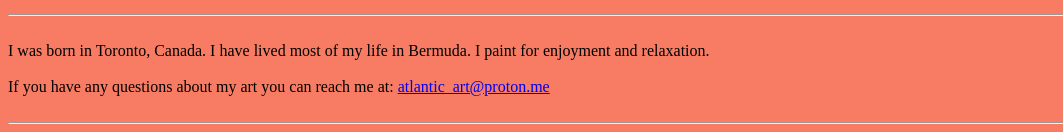
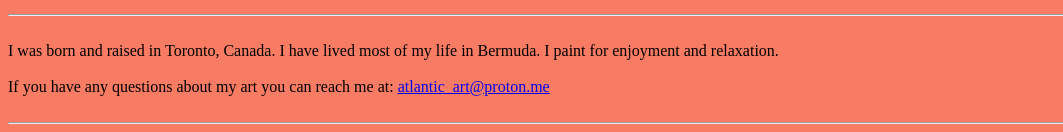
Before and after one commit to atlanticart/atlanticart, a plain HTML site: page index.html in a window 1280 px wide. Shown: the part 329-461 px from the top of the page, without its empty margins (0-1063 px from the left). Drawn offline with Linux system fonts and the light colour scheme.

Commit message:
Update index.html

```diff
--- a/index.html
+++ b/index.html
@@ -22,7 +22,7 @@ body {
 <div><hr /><font size="3"><span style="font-family:times new roman,serif"><br /></span></font>
 </div>
 <div>
-     <font size="3"><span style="font-family:times new roman,serif">I was born in Toronto, Canada.  I have lived most of my life in Bermuda.  I paint for enjoyment and relaxation.</span></font><br /><br />
+     <font size="3"><span style="font-family:times new roman,serif">I was born and raised in Toronto, Canada.  I have lived most of my life in Bermuda.  I paint for enjoyment and relaxation.</span></font><br /><br />
       </div>
   <div>
    <font size="3"><span style="font-family:times new roman,serif">If you have any questions about my art you can reach me at:  <a href="mailto:atlantic_art@proton.me">atlantic_art@proton.me</a><br /><u><br /></u></span></font>
```
